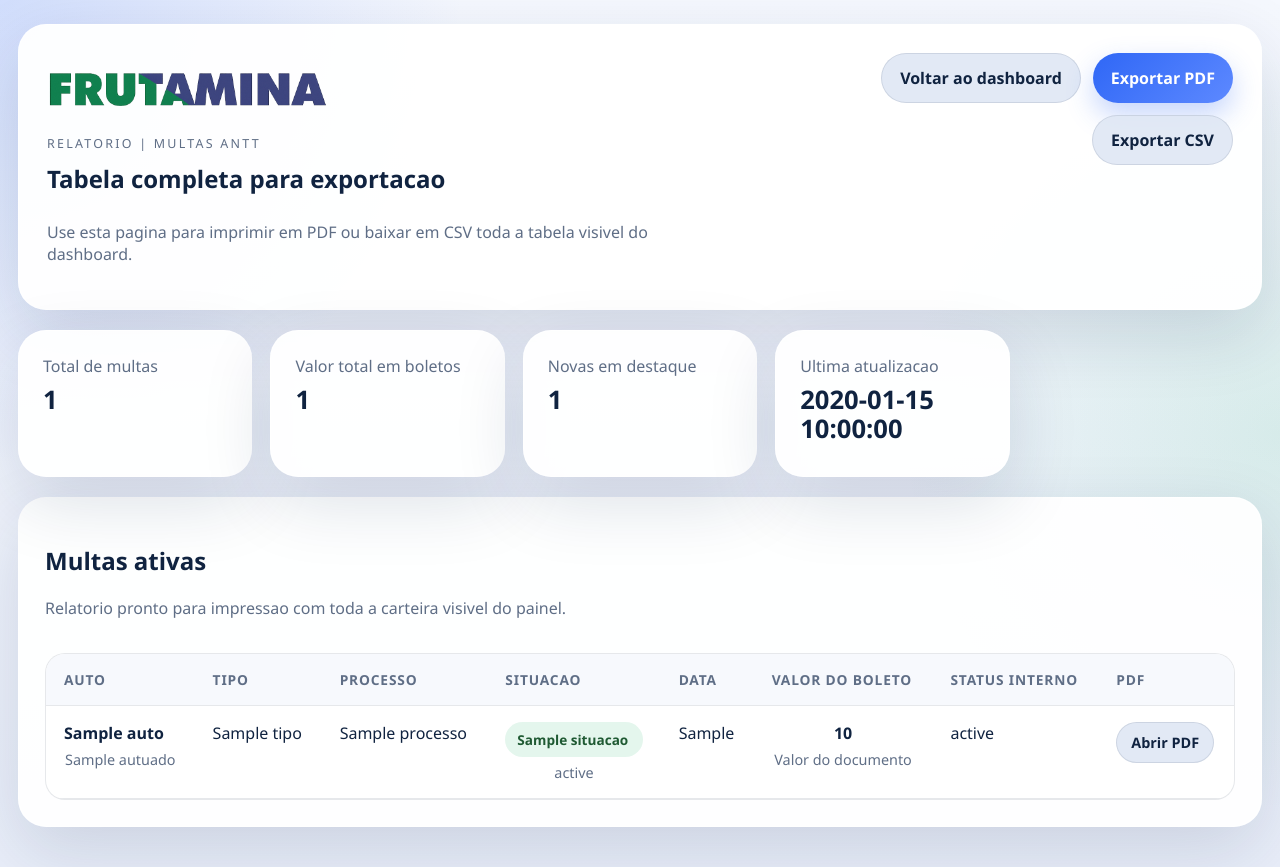
After one commit to pathy-systems/frutamina-multas, a Python web app: template templates/report_fines.html in a window 1280 px wide. The commit adds this page. Run offline with Jinja, Linux system fonts and the light colour scheme; the template is opened without the code that fills it: most values are stand-ins (such as "Sample title", 1, 10 or a date in 2020).

Commit message:
Add files via upload

```diff
--- a/static/app.css
+++ b/static/app.css
@@ -729,6 +685,72 @@ th {
   clip: rect(0, 0, 0, 0);
   white-space: nowrap;
   border: 0;
+}
+
+.report-body {
+  min-height: 100vh;
+}
+
+.report-shell {
+  width: min(1320px, calc(100vw - 36px));
+  margin: 24px auto 40px;
+}
+
+.report-header {
+  display: flex;
+  justify-content: space-between;
+  align-items: flex-start;
+  gap: 24px;
+  padding: 28px;
+}
+
+.report-heading {
+  display: grid;
+  gap: 10px;
+}
+
+.report-kicker {
+  margin: 0;
+  text-transform: uppercase;
+  letter-spacing: 0.18em;
+  font-size: 0.78rem;
+  color: var(--muted);
+}
+
+.report-heading h1 {
+  margin: 0;
+}
+
+.report-actions {
+  display: flex;
+  flex-wrap: wrap;
+  justify-content: flex-end;
+  gap: 12px;
+}
+
+.report-stats {
+  margin-top: 20px;
+}
+
+.report-table-card {
+  margin-top: 20px;
+  padding: 26px;
+}
+
+.report-section-header {
+  margin-bottom: 18px;
+}
+
+.report-table-wrapper {
+  overflow: auto;
+}
+
+.report-table th {
+  white-space: nowrap;
+}
+
+.print-only {
+  display: none;
 }
 
 .mini-button {
--- /dev/null
+++ b/templates/report_fines.html
@@ -0,0 +1,128 @@
+<!DOCTYPE html>
+<html lang="pt-BR">
+<head>
+  <meta charset="utf-8">
+  <meta name="viewport" content="width=device-width, initial-scale=1">
+  <title>{{ page_title }}</title>
+  <link rel="stylesheet" href="/static/app.css">
+</head>
+<body class="report-body">
+  <main class="report-shell">
+    <section class="card report-header">
+      <div class="report-heading">
+        <div class="brand-mark">
+          <img class="brand-logo" src="/static/img/logo.png" alt="Frutamina">
+        </div>
+        <p class="report-kicker">Relatorio | multas ANTT</p>
+        <h1>Tabela completa para exportacao</h1>
+        <p class="helper-text">
+          Use esta pagina para imprimir em PDF ou baixar em CSV toda a tabela visivel do dashboard.
+        </p>
+      </div>
+      <div class="report-actions print-hidden">
+        <a class="button button-secondary" href="/dashboard">Voltar ao dashboard</a>
+        <button class="button button-primary" type="button" onclick="window.print()">Exportar PDF</button>
+        <a class="button button-secondary" href="/export/csv?scope=visible">Exportar CSV</a>
+      </div>
+    </section>
+
+    <section class="stats-grid report-stats">
+      <article class="card stat-card">
+        <span>Total de multas</span>
+        <strong>{{ summary.total_fines or 0 }}</strong>
+      </article>
+      <article class="card stat-card">
+        <span>Valor total em boletos</span>
+        <strong>{{ summary.total_value or "R$ 0,00" }}</strong>
+      </article>
+      <article class="card stat-card">
+        <span>Novas em destaque</span>
+        <strong>{{ summary.new_count or 0 }}</strong>
+      </article>
+      <article class="card stat-card">
+        <span>Ultima atualizacao</span>
+        <strong>{{ summary.updated_at or "Sem sincronizacao" }}</strong>
+      </article>
+    </section>
+
+    <section class="card report-table-card">
+      <div class="section-header report-section-header">
+        <div>
+          <h2>Multas ativas</h2>
+          <p class="helper-text">Relatorio pronto para impressao com toda a carteira visivel do painel.</p>
+        </div>
+      </div>
+
+      {% if fines %}
+      <div class="table-wrapper report-table-wrapper">
+        <table class="report-table">
+          <thead>
+            <tr>
+              <th>Auto</th>
+              <th>Tipo</th>
+              <th>Processo</th>
+              <th>Situacao</th>
+              <th>Data</th>
+              <th>Valor do boleto</th>
+              <th>Status interno</th>
+              <th>PDF</th>
+            </tr>
+          </thead>
+          <tbody>
+            {% for fine in fines %}
+            <tr class="{% if fine.isNew %}table-row-new{% endif %}">
+              <td>
+                <div class="cell-title">
+                  <div class="cell-inline">
+                    <strong>{{ fine.auto }}</strong>
+                    {% if fine.isNew %}
+                    <span class="new-badge">Nova</span>
+                    {% endif %}
+                  </div>
+                  <span class="cell-muted">{{ fine.autuado }}</span>
+                </div>
+              </td>
+              <td>{{ fine.tipo }}</td>
+              <td>{{ fine.processo }}</td>
+              <td>
+                <div class="cell-title">
+                  <span class="badge">{{ fine.situacao }}</span>
+                  <span class="cell-muted">{{ fine.statusCarteiraLabel }}</span>
+                </div>
+              </td>
+              <td>{{ fine.dataAuto }}</td>
+              <td>
+                {% if fine.valorDisponivel %}
+                <div class="value-cell">
+                  <strong>{{ fine.valor }}</strong>
+                  <span class="cell-muted">Valor do documento</span>
+                </div>
+                {% else %}
+                <div class="value-cell">
+                  <span class="value-pill {% if fine.boletoDisponivel %}value-pill-warning{% else %}value-pill-muted{% endif %}">
+                    {{ fine.mensagemValor }}
+                  </span>
+                </div>
+                {% endif %}
+              </td>
+              <td>{{ fine.statusCarteiraLabel }}</td>
+              <td>
+                {% if fine.pdfUrl %}
+                <a class="button button-secondary mini-button print-hidden" href="{{ fine.pdfUrl }}" target="_blank" rel="noopener noreferrer">Abrir PDF</a>
+                <span class="print-only">Disponivel</span>
+                {% else %}
+                <span class="value-pill value-pill-muted">Sem PDF</span>
+                {% endif %}
+              </td>
+            </tr>
+            {% endfor %}
+          </tbody>
+        </table>
+      </div>
+      {% else %}
+      <div class="empty-state">Nenhuma multa ativa disponivel para exportacao.</div>
+      {% endif %}
+    </section>
+  </main>
+</body>
+</html>
```
Also changed, not shown: other parts of static/app.css (+63 -45 lines), frutamina_app/web.py (+30 -2 lines), static/app.js (+0 -88 lines), templates/dashboard.html (+3 -9 lines).
